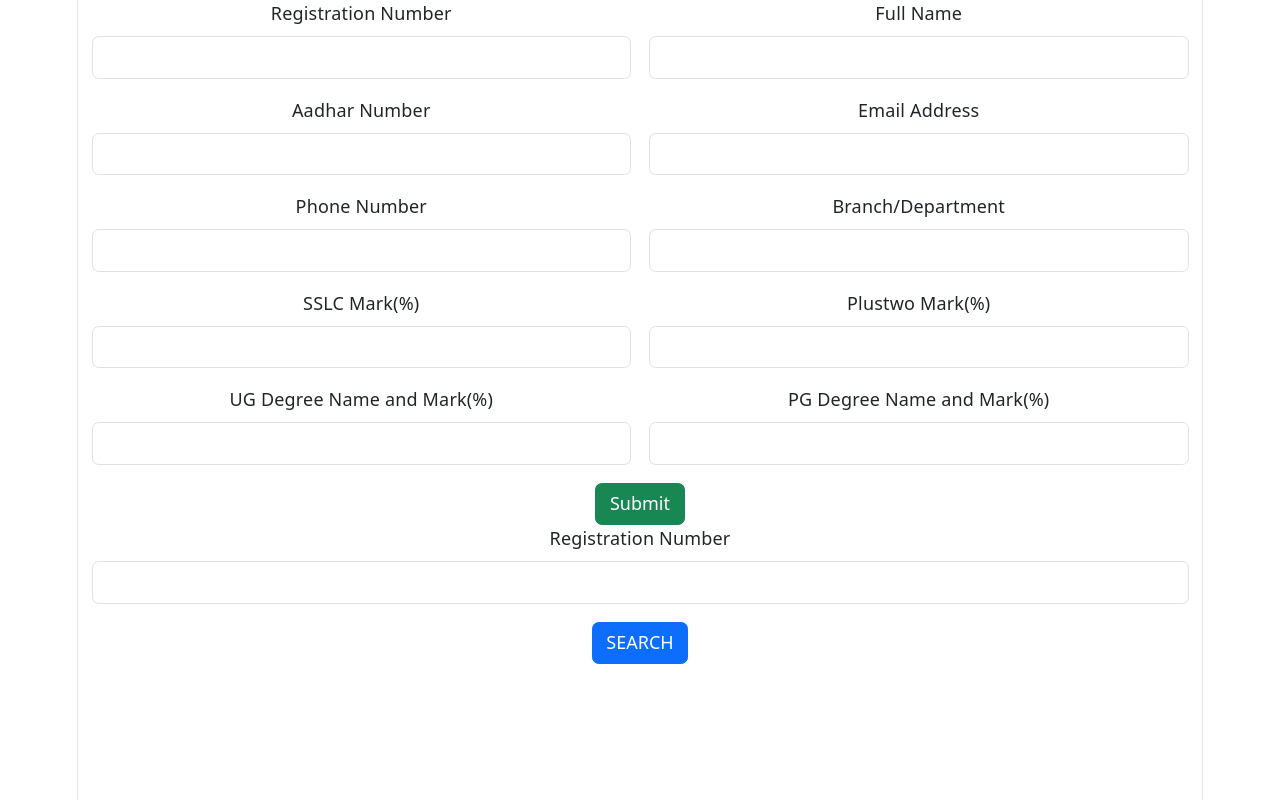
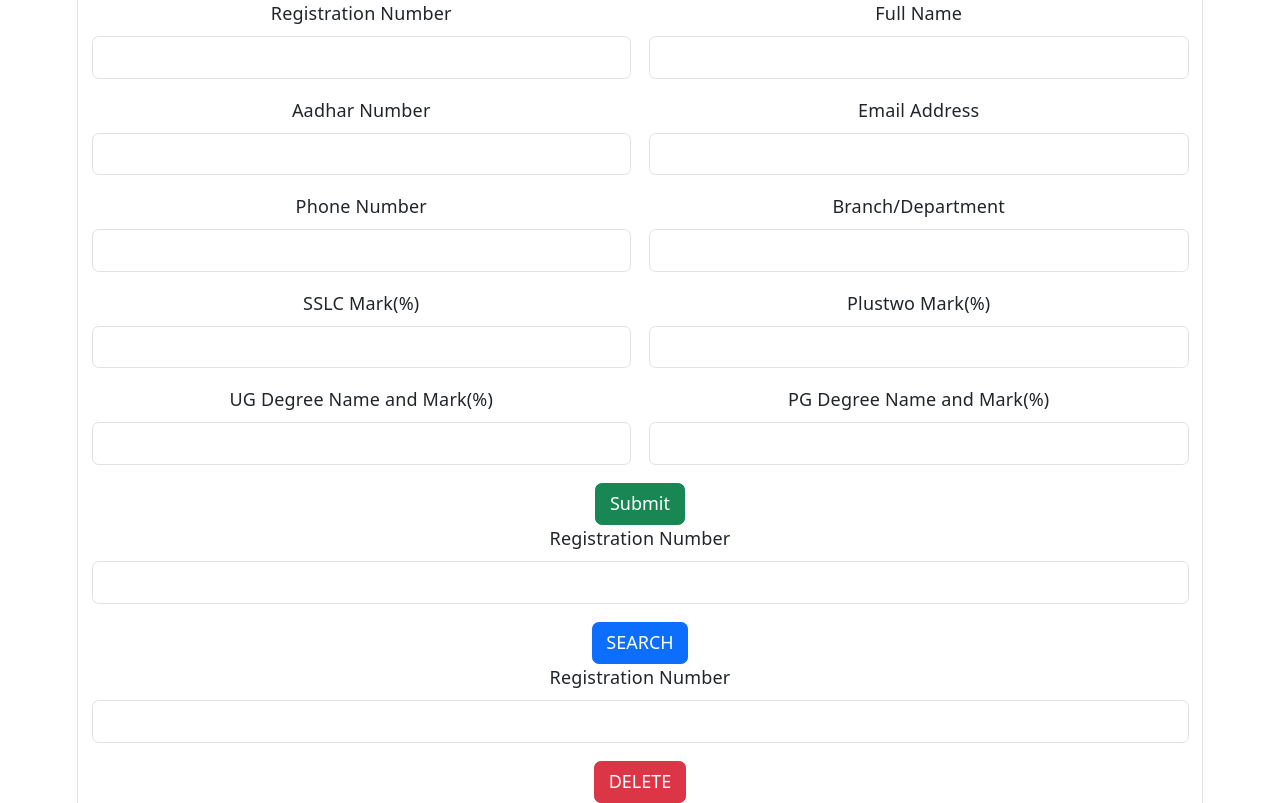
Before and after one commit to ArathiRNair/campus-placement-react-app, a React (Vite) app: page / in a window 1280 px wide. Built offline with nearby package versions, Linux system fonts and the light colour scheme.

Commit message:
Delete page  created

```diff
--- a/src/App.jsx
+++ b/src/App.jsx
@@ -5,6 +5,7 @@ import heroImg from './assets/hero.png'
 import './App.css'
 import AddRegistration from './component/AddRegistration'
 import SearchRegistration from './component/SearchRegistration'
+import DeleteRegistration from './component/DeleteRegistration'
 
 function App() {
   const [count, setCount] = useState(0)
@@ -13,6 +14,7 @@ function App() {
     <>
       <AddRegistration/>
       <SearchRegistration/>
+      <DeleteRegistration/>
     </>
   )
 }
--- /dev/null
+++ b/src/component/DeleteRegistration.jsx
@@ -0,0 +1,27 @@
+import React from 'react'
+
+const DeleteRegistration = () => {
+  return (
+    <div>
+        <div className="container">
+            <div className="row">
+                <div className="col col-12 col-sm-12 col-md-12 col-lg-12 col-xl-12 col-xxl-12">
+                    <div className="row g-3">
+                        <div className="col col-12 col-sm-12 col-md-12 col-lg-12 col-xl-12 col-xxl-12">
+
+<label htmlFor="" className="form-label">Registration Number</label>
+<input type="text" className="form-control" />
+
+                        </div>
+                        <div className="col col-12 col-sm-12 col-md-12 col-lg-12 col-xl-12 col-xxl-12">
+                            <button className="btn btn-danger">DELETE</button>
+                        </div>
+                    </div>
+                </div>
+            </div>
+        </div>
+    </div>
+  )
+}
+
+export default DeleteRegistration
```
